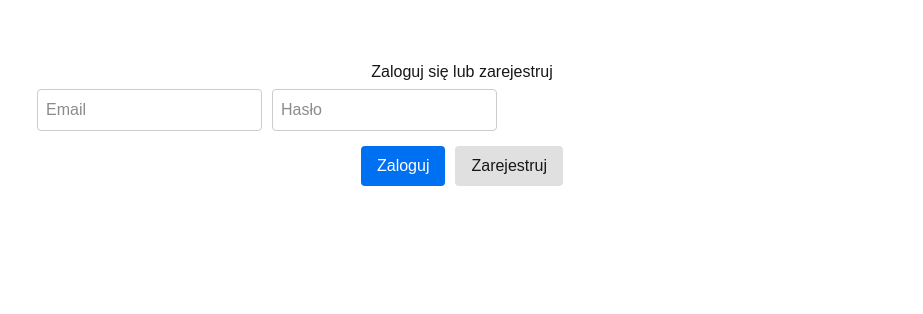
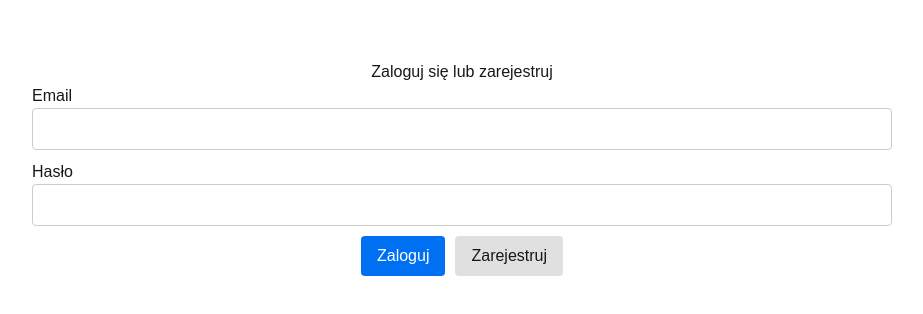
Before and after one commit to PiotrKk1003/CRUD-zadanie, a Next.js app: page / in a window 1280 px wide. Shown: the top 314 px of the page, without its empty margins (178-1101 px from the left). Built offline with nearby package versions, Linux system fonts and the light colour scheme.

Commit message:
Update page.tsx

```diff
--- a/app/page.tsx
+++ b/app/page.tsx
@@ -101,8 +101,15 @@ export default function HomePage() {
       <div style={styles.container}>
         <h2 style={styles.title}>Zaloguj się lub zarejestruj</h2>
 
-        <input type="email" placeholder="Email" value={email} onChange={(e) => setEmail(e.target.value)} style={styles.input} />
-        <input type="password" placeholder="Hasło" value={password} onChange={(e) => setPassword(e.target.value)} style={styles.input} />
+        <div style={styles.formGroup}>
+          <label>Email</label>
+          <input type="email" value={email} onChange={e => setEmail(e.target.value)} style={styles.input} />
+        </div>
+
+        <div style={styles.formGroup}>
+          <label>Hasło</label>
+          <input type="password" value={password} onChange={e => setPassword(e.target.value)} style={styles.input} />
+        </div>
 
         <div style={styles.buttonRow}>
           <button onClick={handleLogin} style={styles.buttonPrimary}>Zaloguj</button>
@@ -120,18 +127,40 @@ export default function HomePage() {
       </div>
 
       <div style={styles.addTrackContainer}>
-        <input placeholder="Tytuł" value={title} onChange={(e) => setTitle(e.target.value)} style={styles.input} />
-        <input placeholder="Artysta" value={artist} onChange={(e) => setArtist(e.target.value)} style={styles.input} />
-        <input placeholder="Album" value={album} onChange={(e) => setAlbum(e.target.value)} style={styles.input} />
-        <input placeholder="Rok" value={year} onChange={(e) => setYear(e.target.value)} style={styles.input} />
-        <input placeholder="Ocena" value={rating} onChange={(e) => setRating(e.target.value)} style={styles.input} />
-        <button onClick={handleAddOrUpdate} style={styles.buttonPrimary}>{editingId ? "Zapisz" : "Dodaj"}</button>
+        <div style={styles.formGroup}>
+          <label>Tytuł</label>
+          <input value={title} onChange={e => setTitle(e.target.value)} style={styles.input} />
+        </div>
+        <div style={styles.formGroup}>
+          <label>Artysta</label>
+          <input value={artist} onChange={e => setArtist(e.target.value)} style={styles.input} />
+        </div>
+        <div style={styles.formGroup}>
+          <label>Album</label>
+          <input value={album} onChange={e => setAlbum(e.target.value)} style={styles.input} />
+        </div>
+        <div style={styles.formGroup}>
+          <label>Rok</label>
+          <input value={year} onChange={e => setYear(e.target.value)} style={styles.input} />
+        </div>
+        <div style={styles.formGroup}>
+          <label>Ocena</label>
+          <input value={rating} onChange={e => setRating(e.target.value)} style={styles.input} />
+        </div>
+        <button onClick={handleAddOrUpdate} style={styles.buttonPrimary}>
+          {editingId ? "Zapisz" : "Dodaj"}
+        </button>
       </div>
 
       <table style={styles.table}>
         <thead>
           <tr>
-            <th>Tytuł</th><th>Artysta</th><th>Album</th><th>Rok</th><th>Ocena</th><th>Akcje</th>
+            <th>Tytuł</th>
+            <th>Artysta</th>
+            <th>Album</th>
+            <th>Rok</th>
+            <th>Ocena</th>
+            <th>Akcje</th>
           </tr>
         </thead>
         <tbody>
@@ -148,7 +177,9 @@ export default function HomePage() {
               </td>
             </tr>
           )) : (
-            <tr><td colSpan={6} style={{ textAlign: "center" }}>Brak utworów</td></tr>
+            <tr>
+              <td colSpan={6} style={{ textAlign: "center" }}>Brak utworów</td>
+            </tr>
           )}
         </tbody>
       </table>
@@ -159,12 +190,13 @@ export default function HomePage() {
 const styles = {
   container: { maxWidth: "900px", margin: "40px auto", padding: "20px", fontFamily: "Arial, sans-serif" },
   title: { textAlign: "center" as const },
-  input: { padding: "8px", margin: "5px", borderRadius: "4px", border: "1px solid #ccc" },
-  buttonRow: { display: "flex", justifyContent: "center" as const, gap: "10px", marginTop: "10px" },
-  buttonPrimary: { padding: "8px 16px", backgroundColor: "#0070f3", color: "#fff", border: "none", borderRadius: "4px" },
-  buttonSecondary: { padding: "8px 16px", backgroundColor: "#e0e0e0", border: "none", borderRadius: "4px" },
+  input: { padding: "8px", borderRadius: "4px", border: "1px solid #ccc", width: "100%" },
+  formGroup: { display: "flex", flexDirection: "column" as const, marginBottom: "10px" },
+  buttonRow: { display: "flex", justifyContent: "center" as const, gap: "10px" },
+  buttonPrimary: { padding: "8px 16px", backgroundColor: "#0070f3", color: "#fff", border: "none", borderRadius: "4px", cursor: "pointer" },
+  buttonSecondary: { padding: "8px 16px", backgroundColor: "#e0e0e0", border: "none", borderRadius: "4px", cursor: "pointer" },
   header: { display: "flex", justifyContent: "space-between", alignItems: "center" as const },
-  addTrackContainer: { display: "flex", flexWrap: "wrap" as const, gap: "10px", marginTop: "20px", marginBottom: "20px" },
-  smallButton: { padding: "4px 8px", marginRight: "5px", border: "none", borderRadius: "4px", backgroundColor: "#0070f3", color: "#fff" },
-  table: { width: "100%", borderCollapse: "collapse" as const }
+  addTrackContainer: { display: "grid", gridTemplateColumns: "repeat(auto-fit, minmax(150px, 1fr))", gap: "10px", marginBottom: "20px" },
+  smallButton: { padding: "4px 8px", marginRight: "5px", border: "none", borderRadius: "4px", backgroundColor: "#0070f3", color: "#fff", cursor: "pointer" },
+  table: { width: "100%", borderCollapse: "collapse" as const },
 };
```
